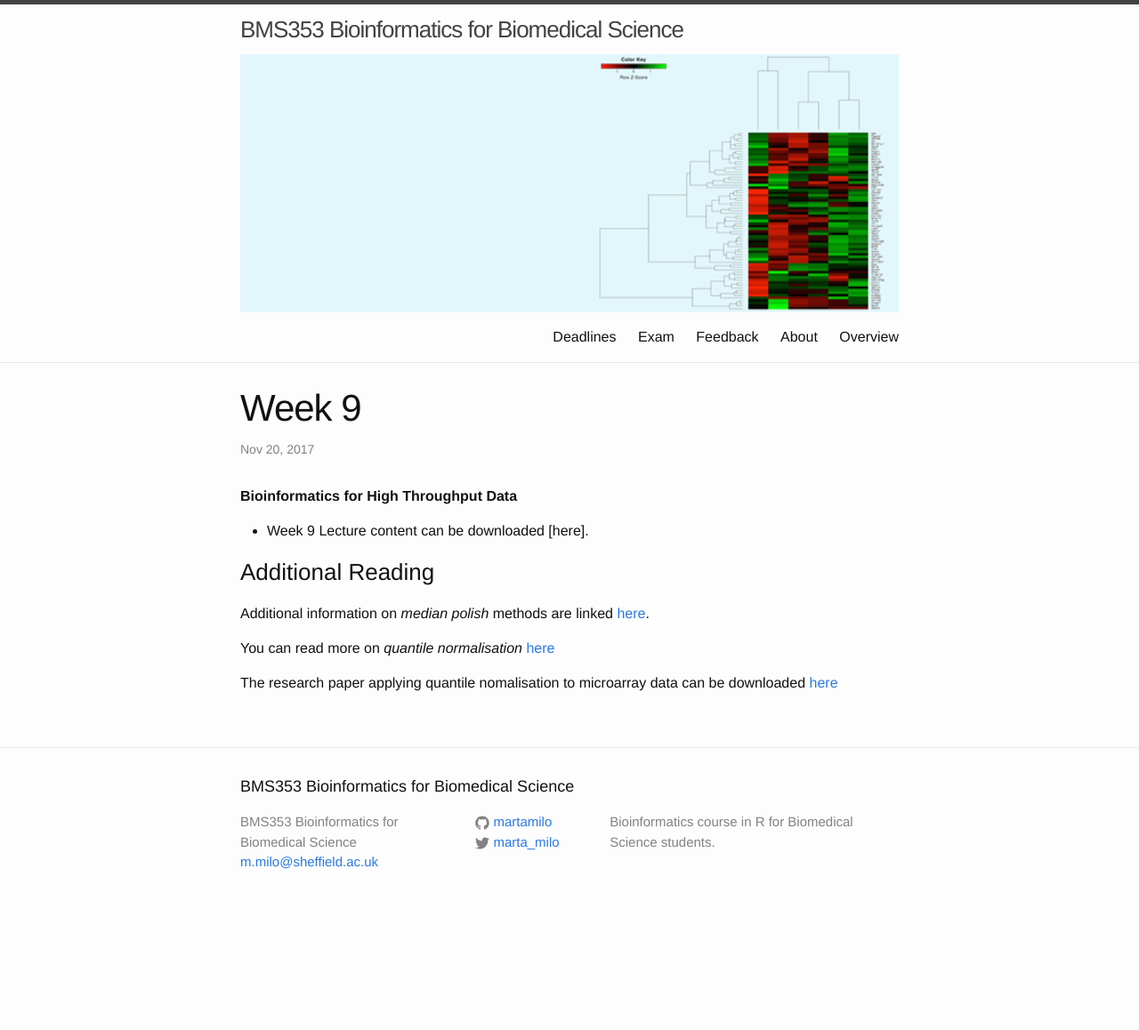
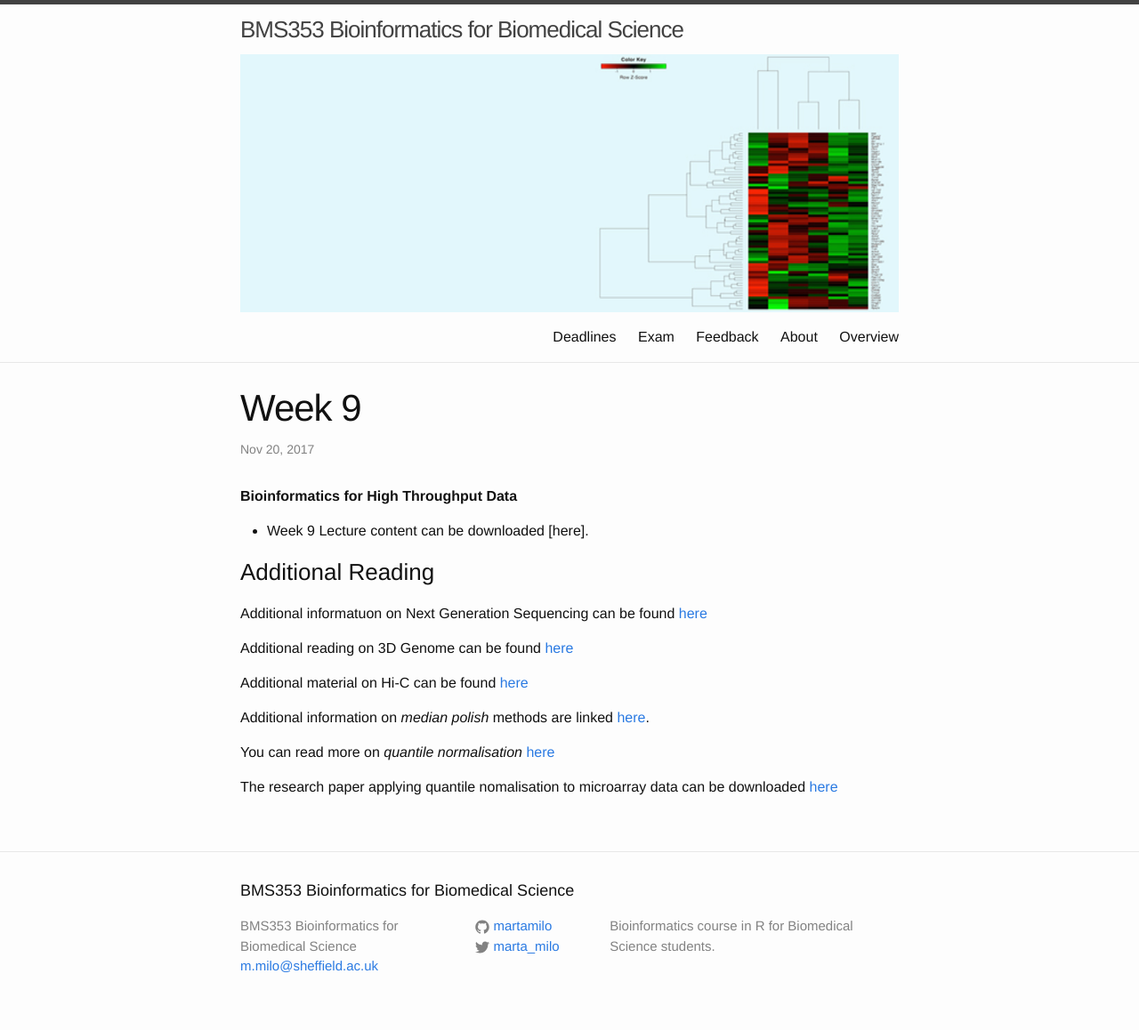
Before and after one commit to sods/bioinformatics, a Jekyll site: the page built from _posts/2017-11-20-week-9-bioinformatics-for-high-throughput-data.md, in a window 1280 px wide. Shown: the whole page at 89% size. Built offline with Jekyll 4.4.1, drawn with Linux system fonts in a browser that asks for light colours; comment, search, counter and statistics services are not loaded; before the commit the page ends 1041 px from its top, so only the background shows below that.

Commit message:
Adding additional reading material

```diff
--- a/_posts/2017-11-20-week-9-bioinformatics-for-high-throughput-data.md
+++ b/_posts/2017-11-20-week-9-bioinformatics-for-high-throughput-data.md
@@ -12,6 +12,12 @@ tagline: Bioinformatics for High Throughput Data
 
 ### Additional Reading
 
+Additional informatuon on Next Generation Sequencing can be found [here](http://opendsi.cc/bioinformatics/assets/edpract-2013-304340.pdf)
+
+Additional reading on 3D Genome can be found [here](http://opendsi.cc/bioinformatics/assets/nrg.2016.112.pdf)
+
+Additional material on Hi-C can be found [here](http://opendsi.cc/bioinformatics/assets/nsmb.3404.pdf)
+
 Additional information on *median polish* methods are linked [here](http://opendsi.cc/bioinformatics/assets/medpol.pdf).
 
 You can read more on *quantile normalisation* [here](https://en.wikipedia.org/wiki/Quantile_normalization)
```
